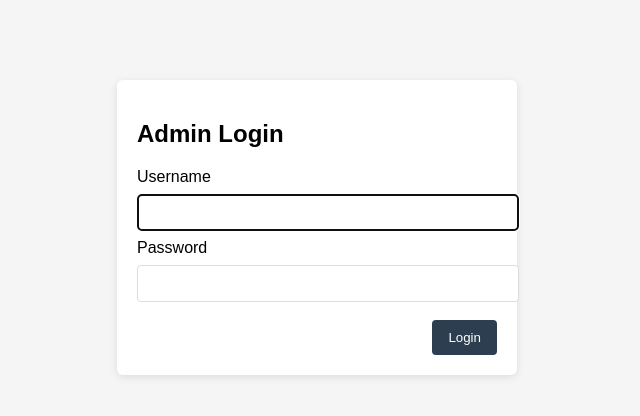
After one commit to reaper92345/BookStore, a PHP site: page /admin/login.php in a window 1280 px wide. The commit adds this page. Shown: the top 416 px of the page, without its empty margins (323-963 px from the left). Run offline with PHP 8.4, Linux system fonts and the light colour scheme.

Commit message:
Add files via upload

```diff
--- /dev/null
+++ b/frontend/public/admin/login.php
@@ -0,0 +1,48 @@
+<?php
+session_start();
+
+$validUsername = 'admin';
+$validPassword = 'admin123';
+
+$err = '';
+if ($_SERVER['REQUEST_METHOD'] === 'POST') {
+    $user = $_POST['username'] ?? '';
+    $pass = $_POST['password'] ?? '';
+    if ($user === $validUsername && $pass === $validPassword) {
+        $_SESSION['admin_logged_in'] = true;
+        header('Location: /admin.php');
+        exit;
+    } else {
+        $err = 'Invalid username or password';
+    }
+}
+?>
+<!DOCTYPE html>
+<html>
+<head>
+    <meta charset="utf-8">
+    <title>Admin Login</title>
+    <style>
+        body{font-family:Arial, sans-serif;background:#f5f5f5}
+        .login{max-width:360px;margin:80px auto;padding:20px;background:#fff;border-radius:6px;box-shadow:0 2px 8px rgba(0,0,0,.1)}
+        input{width:100%;padding:10px;margin:8px 0;border:1px solid #ddd;border-radius:4px}
+        button{padding:10px 16px;background:#2c3e50;color:#fff;border:none;border-radius:4px;cursor:pointer}
+        .error{color:#e74c3c}
+    </style>
+</head>
+<body>
+<div class="login">
+    <h2>Admin Login</h2>
+    <?php if ($err): ?><div class="error"><?=htmlspecialchars($err)?></div><?php endif; ?>
+    <form method="post">
+        <label>Username</label>
+        <input name="username" required autofocus />
+        <label>Password</label>
+        <input type="password" name="password" required />
+        <div style="text-align:right;margin-top:10px">
+            <button type="submit">Login</button>
+        </div>
+    </form>
+</div>
+</body>
+</html>
```
Also changed, not shown: docker-compose.yml (+26 -31 lines), frontend/public/admin.php (+13 -5 lines), frontend/public/admin/logout.php (added, +9 -0 lines).
